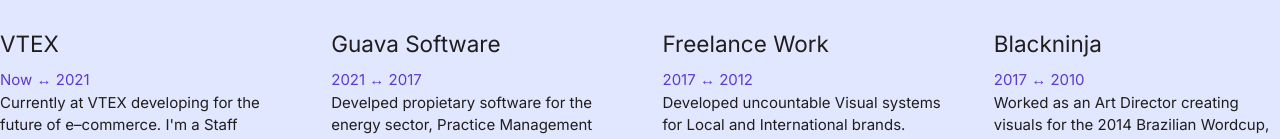
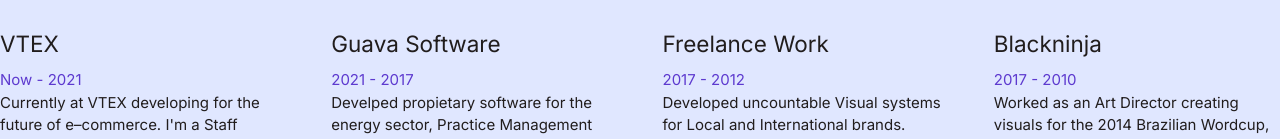
Before and after one commit to filipeafns/filipe.work, a Next.js app: page / in a window 1280 px wide. Shown: the part 658-797 px from the top of the page. Built offline with nearby package versions, Linux system fonts and the light colour scheme.

Commit message:
Updates padding

```diff
--- a/components/footer/footer.module.scss
+++ b/components/footer/footer.module.scss
@@ -9,7 +9,7 @@
     position: relative;
     max-width: $max-width;
     margin: auto;
-    padding: 1rem 2rem;
+    padding: 1rem;
     h4 { margin: 0; }
     @include media(">tablet") {
         padding: 4rem 0;
--- a/components/section/around.module.scss
+++ b/components/section/around.module.scss
@@ -6,7 +6,7 @@
 
 .around {
     background-color: var(--color-base-light);
-    padding: 2rem;
+    padding: 1rem;
     div {
         margin: auto;
         position: relative;
--- a/components/section/hey.js
+++ b/components/section/hey.js
@@ -7,22 +7,22 @@ export default function Hey() {
           <ul>
             <li>
               <h3>VTEX</h3>
-            <span>Now ↔ 2021</span>
+            <span>Now - 2021</span>
               <p>Currently at VTEX developing for the future of e–commerce. I'm a Staff Designer building the FastStore UI.</p>
             </li>
             <li>
               <h3>Guava Software</h3>
-            <span>2021 ↔ 2017</span>
+            <span>2021 - 2017</span>
               <p>Develped propietary software for the energy sector, Practice Management Systems, e–commerce pages for Pet Food, and more.</p>
             </li>
             <li>
               <h3>Freelance Work</h3>
-            <span>2017 ↔ 2012</span>
+            <span>2017 - 2012</span>
               <p>Developed uncountable Visual systems for Local and International brands.</p>
             </li>
             <li>
               <h3>Blackninja</h3>
-            <span>2017 ↔ 2010</span>
+            <span>2017 - 2010</span>
               <p>Worked as an Art Director creating visuals for the 2014 Brazilian Wordcup, Coca Cola, Local townhall and government sponsored events.</p>
             </li>
           </ul>
--- a/components/section/hey.module.scss
+++ b/components/section/hey.module.scss
@@ -9,7 +9,7 @@
     position: relative;
     max-width: $max-width;
     margin: auto;
-    padding: 5rem 2rem;
+    padding: 5rem 1rem;
     h2 { margin-bottom: 3rem; }
     span { color: var(--color-base); }
     @include media(">tablet") {
--- a/components/section/work.module.scss
+++ b/components/section/work.module.scss
@@ -6,7 +6,7 @@
 
 .work {
     background-color: var(--color-base-light);
-    padding: 4rem 2rem;
+    padding: 4rem 1rem;
     > div {
         margin: auto;
         display: grid;
```
